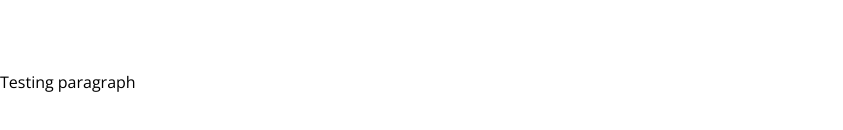
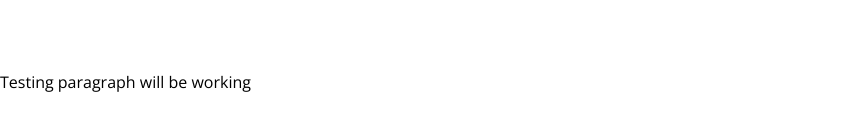
Before and after one commit to awaisaslampro/Burger-Builder, a React app: page / in a window 1280 px wide. Shown: the part 266-396 px from the top of the page, without its empty margins (0-843 px from the left). Built offline with nearby package versions, Linux system fonts and the light colour scheme.

Commit message:
adding features

```diff
--- a/src/App.js
+++ b/src/App.js
@@ -6,7 +6,7 @@ class App extends Component {
     return (
       <Layout>
         <BurgerBuilder />
-        <p>Testing paragraph</p>
+        <p>Testing paragraph will be working</p>
       </Layout>
     )
   }
```
